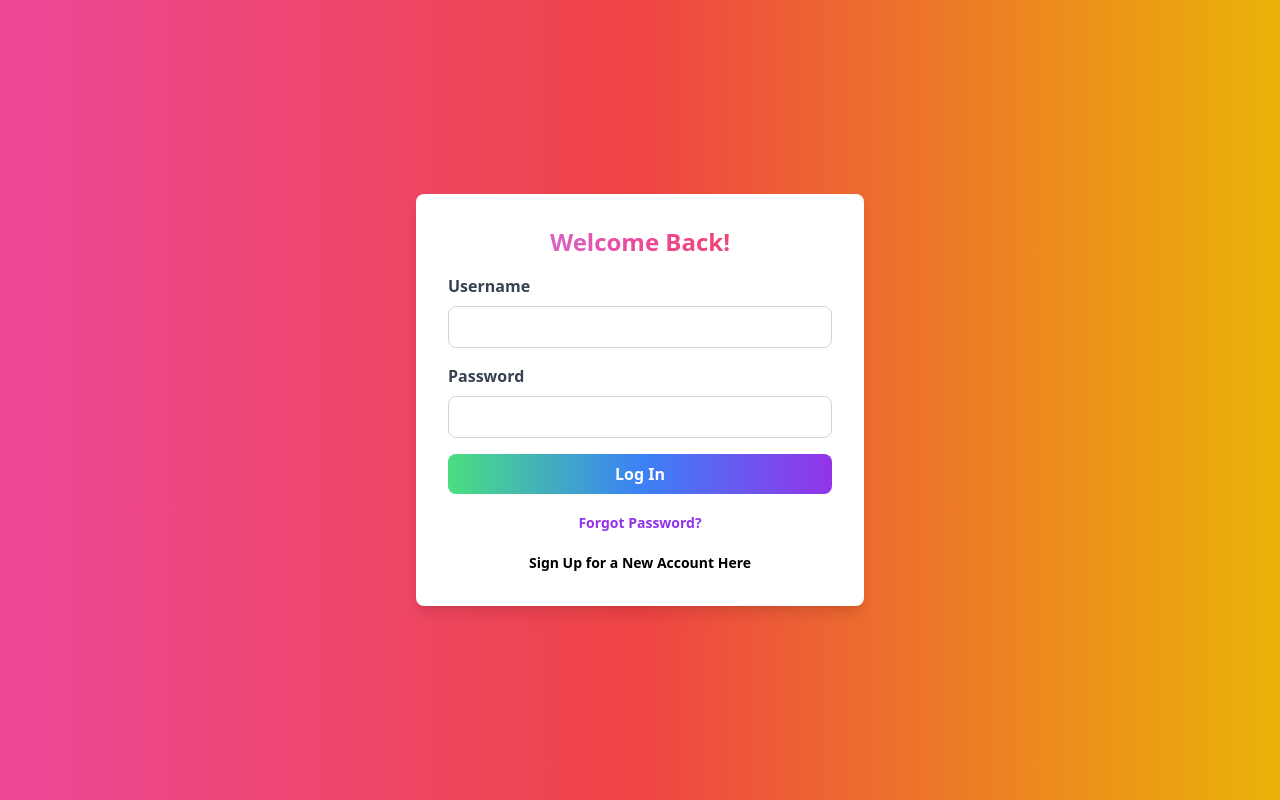
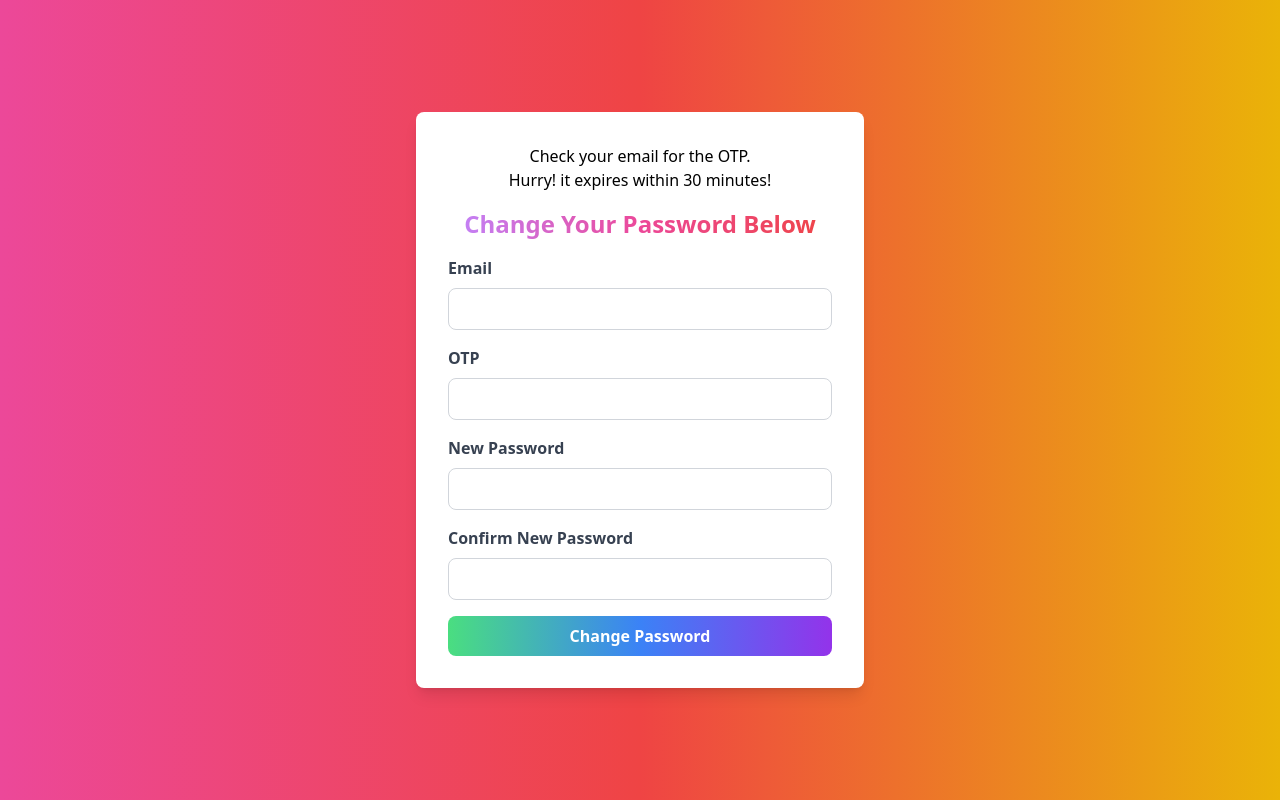
Before and after one commit to tarantino19/mernprojectstarter, a React (Vite) app in the folder client/: page /change-password in a window 1280 px wide. Before the commit this address led to /login. Built offline with nearby package versions, Linux system fonts and the light colour scheme; no server answers.

Commit message:
ADD changepassword feature

```diff
--- a/client/src/App.tsx
+++ b/client/src/App.tsx
@@ -1,4 +1,5 @@
 import React from 'react';
+import './index.css';
 import { QueryClient, QueryClientProvider } from '@tanstack/react-query';
 import { createBrowserRouter, RouterProvider } from 'react-router-dom';
 import HomePage from './pages/HomePage.tsx';
@@ -8,10 +9,8 @@ import SignUpForm from './pages/auth/SignUpForm.tsx';
 import LoginForm from './pages/auth/LoginForm.tsx';
 import PrivateRoute from './pages/auth/PrivateRoute.tsx';
 import EmailConfirm from './pages/EmailConfirm.tsx';
-import './index.css';
 import ForgotPassword from './pages/auth/ForgotPassword.tsx';
 import ChangePassword from './pages/auth/ChangePassword.tsx';
-import ProtectedChangePassword from './pages/auth/ProtectedChangePassword.tsx';
 
 const queryClient = new QueryClient();
 
@@ -40,7 +39,7 @@ const router = createBrowserRouter([
 	},
 	{
 		path: '/change-password',
-		element: <ProtectedChangePassword />,
+		element: <ChangePassword />,
 	},
 	{
 		path: '/forgot-password',
--- a/client/src/pages/auth/ChangePassword.tsx
+++ b/client/src/pages/auth/ChangePassword.tsx
@@ -1,93 +1,147 @@
 import React, { useState } from 'react';
 import { useForm } from 'react-hook-form';
-import { useNavigate, useParams } from 'react-router-dom';
 import axios from 'axios';
+import { useNavigate } from 'react-router-dom';
 
 interface ChangePasswordFormData {
-	password: string;
-	confirmPassword: string;
+	email: string;
+	otp: string;
+	newPassword: string;
+	confirmNewPassword: string;
 }
 
 const ChangePassword: React.FC = () => {
-	const { token } = useParams(); // Extract the token from the URL
 	const {
 		register,
 		handleSubmit,
+		watch,
 		formState: { errors },
-		watch,
 	} = useForm<ChangePasswordFormData>();
 	const [loading, setLoading] = useState(false);
 	const [successMessage, setSuccessMessage] = useState<string | null>(null);
 	const [errorMessage, setErrorMessage] = useState<string | null>(null);
+	const [emailError, setEmailError] = useState<string | null>(null);
+	const [otpError, setOtpError] = useState<string | null>(null);
 	const navigate = useNavigate();
 
 	const onSubmit = async (data: ChangePasswordFormData) => {
+		if (loading) return;
+
 		try {
 			setLoading(true);
+			setErrorMessage(null);
+			setEmailError(null);
+			setOtpError(null);
 			setSuccessMessage(null);
-			setErrorMessage(null);
 
-			// Send the new password to the backend
-			const response = await axios.post(`http://localhost:4000/userApi/reset-password/${token}`, {
-				password: data.password,
-			});
+			await axios.post('http://localhost:4000/userApi/change-password', data);
+			setSuccessMessage('Password changed successfully.');
 
-			if (response.status === 200) {
-				setSuccessMessage('Password changed successfully!');
-				setTimeout(() => navigate('/login'), 3000); // Redirect to login page after 3 seconds
+			setTimeout(() => {
+				navigate('/login');
+			}, 500);
+		} catch (error: any) {
+			// Handle different error responses
+			if (error.response && error.response.data) {
+				const backendError = error.response.data.error;
+				if (backendError === 'Invalid email') {
+					setEmailError('The email is invalid or does not exist.');
+				} else if (backendError === 'Invalid OTP') {
+					setOtpError('The OTP is incorrect.');
+				} else {
+					setErrorMessage('Failed to change password.');
+				}
+			} else {
+				setErrorMessage('An unexpected error occurred.');
 			}
-		} catch (error) {
-			console.error('Error:', error);
-			setErrorMessage('Failed to reset password. Please try again.');
 		} finally {
 			setLoading(false);
 		}
 	};
 
+	const validatePasswordMatch = (value: string) => {
+		return value === watch('newPassword') || 'Passwords do not match';
+	};
+
 	return (
-		<div className='flex items-center justify-center min-h-screen bg-gradient-to-r from-green-400 via-blue-500 to-purple-500'>
+		<div className='flex items-center justify-center min-h-screen bg-gradient-to-r from-pink-500 via-red-500 to-yellow-500'>
 			<div className='bg-white p-8 rounded-lg shadow-lg w-full max-w-md'>
+				<div className='text-center'>Check your email for the OTP.</div>
+				<div className='text-center mb-4'>Hurry! it expires within 30 minutes!</div>
 				<h1 className='text-2xl font-bold text-center mb-4 text-gradient bg-clip-text text-transparent bg-gradient-to-r from-purple-400 via-pink-500 to-red-500'>
-					Change Your Password
+					Change Your Password Below
 				</h1>
-
 				{successMessage && <p className='text-green-500 text-center mb-4'>{successMessage}</p>}
 				{errorMessage && <p className='text-red-500 text-center mb-4'>{errorMessage}</p>}
-
 				<form onSubmit={handleSubmit(onSubmit)} className='space-y-4'>
 					<div className='mb-4'>
-						<label className='block text-gray-700 font-bold mb-2' htmlFor='password'>
+						<label className='block text-gray-700 font-bold mb-2' htmlFor='email'>
+							Email
+						</label>
+						<input
+							id='email'
+							type='email'
+							{...register('email', {
+								required: 'Email is required',
+								pattern: {
+									value: /^[a-zA-Z0-9._%+-]+@[a-zA-Z0-9.-]+\.[a-zA-Z]{2,}$/,
+									message: 'Invalid email address',
+								},
+							})}
+							className='w-full p-2 border border-gray-300 rounded-lg focus:outline-none focus:ring-2 focus:ring-gradient-to-r from-red-400 via-yellow-500 to-green-400'
+						/>
+						{errors.email && <p className='text-red-500 text-sm'>{errors.email.message}</p>}
+						{emailError && <p className='text-red-500 text-sm'>{emailError}</p>}
+					</div>
+
+					<div className='mb-4'>
+						<label className='block text-gray-700 font-bold mb-2' htmlFor='otp'>
+							OTP
+						</label>
+						<input
+							id='otp'
+							type='text'
+							{...register('otp', {
+								required: 'OTP is required',
+								pattern: { value: /^\d{4}$/, message: 'OTP must be exactly 4 digits' },
+							})}
+							className='w-full p-2 border border-gray-300 rounded-lg focus:outline-none focus:ring-2 focus:ring-gradient-to-r from-red-400 via-yellow-500 to-green-400'
+							maxLength={4}
+						/>
+						{errors.otp && <p className='text-red-500 text-sm'>{errors.otp.message}</p>}
+						{otpError && <p className='text-red-500 text-sm'>{otpError}</p>}
+					</div>
+
+					<div className='mb-4'>
+						<label className='block text-gray-700 font-bold mb-2' htmlFor='newPassword'>
 							New Password
 						</label>
 						<input
-							id='password'
+							id='newPassword'
 							type='password'
-							{...register('password', {
-								required: 'Password is required',
-								minLength: {
-									value: 8,
-									message: 'Password must be at least 8 characters long',
-								},
+							{...register('newPassword', {
+								required: 'New password is required',
+								minLength: { value: 6, message: 'Password must be at least 6 characters' },
 							})}
-							className='w-full p-2 border border-gray-300 rounded-lg focus:outline-none focus:ring-2 focus:ring-gradient-to-r from-green-400 via-blue-500 to-purple-600'
+							className='w-full p-2 border border-gray-300 rounded-lg focus:outline-none focus:ring-2 focus:ring-gradient-to-r from-red-400 via-yellow-500 to-green-400'
 						/>
-						{errors.password && <p className='text-red-500 text-sm'>{errors.password.message}</p>}
+						{errors.newPassword && <p className='text-red-500 text-sm'>{errors.newPassword.message}</p>}
 					</div>
 
 					<div className='mb-4'>
-						<label className='block text-gray-700 font-bold mb-2' htmlFor='confirmPassword'>
+						<label className='block text-gray-700 font-bold mb-2' htmlFor='confirmNewPassword'>
 							Confirm New Password
 						</label>
 						<input
-							id='confirmPassword'
+							id='confirmNewPassword'
 							type='password'
-							{...register('confirmPassword', {
-								required: 'Confirm Password is required',
-								validate: (value) => value === watch('password') || 'Passwords do not match',
+							{...register('confirmNewPassword', {
+								required: 'Please confirm your password',
+								validate: validatePasswordMatch,
 							})}
-							className='w-full p-2 border border-gray-300 rounded-lg focus:outline-none focus:ring-2 focus:ring-gradient-to-r from-green-400 via-blue-500 to-purple-600'
+							className='w-full p-2 border border-gray-300 rounded-lg focus:outline-none focus:ring-2 focus:ring-gradient-to-r from-red-400 via-yellow-500 to-green-400'
 						/>
-						{errors.confirmPassword && <p className='text-red-500 text-sm'>{errors.confirmPassword.message}</p>}
+						{errors.confirmNewPassword && <p className='text-red-500 text-sm'>{errors.confirmNewPassword.message}</p>}
 					</div>
 
 					<button
@@ -95,11 +149,11 @@ const ChangePassword: React.FC = () => {
 						className={`w-full py-2 text-white font-bold rounded-lg transition-all ${
 							loading
 								? 'bg-gray-400 cursor-not-allowed'
-								: 'bg-gradient-to-r from-purple-600 to-blue-600 hover:from-purple-700 hover:to-blue-700'
+								: 'bg-gradient-to-r from-green-400 via-blue-500 to-purple-600 hover:from-green-500 hover:via-blue-600 hover:to-purple-700'
 						}`}
 						disabled={loading}
 					>
-						{loading ? 'Submitting...' : 'Change Password'}
+						{loading ? 'Creating New Password...' : 'Change Password'}
 					</button>
 				</form>
 			</div>
--- a/client/src/pages/auth/ForgotPassword.tsx
+++ b/client/src/pages/auth/ForgotPassword.tsx
@@ -1,6 +1,7 @@
 import React, { useState } from 'react';
 import { useForm } from 'react-hook-form';
 import axios from 'axios';
+import { useNavigate } from 'react-router-dom';
 
 interface ForgotPasswordFormData {
 	email: string;
@@ -13,24 +14,24 @@ const ForgotPassword: React.FC = () => {
 		formState: { errors },
 	} = useForm<ForgotPasswordFormData>();
 	const [loading, setLoading] = useState(false);
-	const [message, setMessage] = useState<string | null>(null);
 	const [errorMessage, setErrorMessage] = useState<string | null>(null);
+	const [successMessage, setSuccessMessage] = useState<string | null>(null);
+	const navigate = useNavigate();
 
 	const onSubmit = async (data: ForgotPasswordFormData) => {
+		if (loading) return;
+
 		try {
 			setLoading(true);
-			setMessage(null);
 			setErrorMessage(null);
+			setSuccessMessage(null);
 
-			// Send the request to the backend
 			const response = await axios.post('http://localhost:4000/userApi/forgot-password', data);
-
-			if (response.status === 200) {
-				setMessage('If this email exists in our system, you will receive a password reset link.');
-			}
-		} catch (error) {
-			console.error('Error:', error);
-			setErrorMessage('Something went wrong. Please try again.');
+			console.log('response', response);
+			setSuccessMessage('Password reset link sent to your email');
+			navigate('/change-password');
+		} catch (error: any) {
+			setErrorMessage('You need a valid email or the email must be verified first');
 		} finally {
 			setLoading(false);
 		}
@@ -43,7 +44,7 @@ const ForgotPassword: React.FC = () => {
 					Forgot Password
 				</h1>
 
-				{message && <p className='text-green-500 text-center mb-4'>{message}</p>}
+				{successMessage && <p className='text-green-500 text-center mb-4'>{successMessage}</p>}
 				{errorMessage && <p className='text-red-500 text-center mb-4'>{errorMessage}</p>}
 
 				<form onSubmit={handleSubmit(onSubmit)} className='space-y-4'>
@@ -65,7 +66,6 @@ const ForgotPassword: React.FC = () => {
 						/>
 						{errors.email && <p className='text-red-500 text-sm'>{errors.email.message}</p>}
 					</div>
-
 					<button
 						type='submit'
 						className={`w-full py-2 text-white font-bold rounded-lg transition-all ${
@@ -75,7 +75,7 @@ const ForgotPassword: React.FC = () => {
 						}`}
 						disabled={loading}
 					>
-						{loading ? 'Submitting...' : 'Send Reset Link'}
+						{loading ? 'Submitting...' : 'Reset Password'}
 					</button>
 				</form>
 			</div>
```
Also changed, not shown: client/src/pages/auth/ProtectedChangePassword.tsx (deleted, +0 -54 lines), 2 other files (tests, documents, lock files or other folders).
